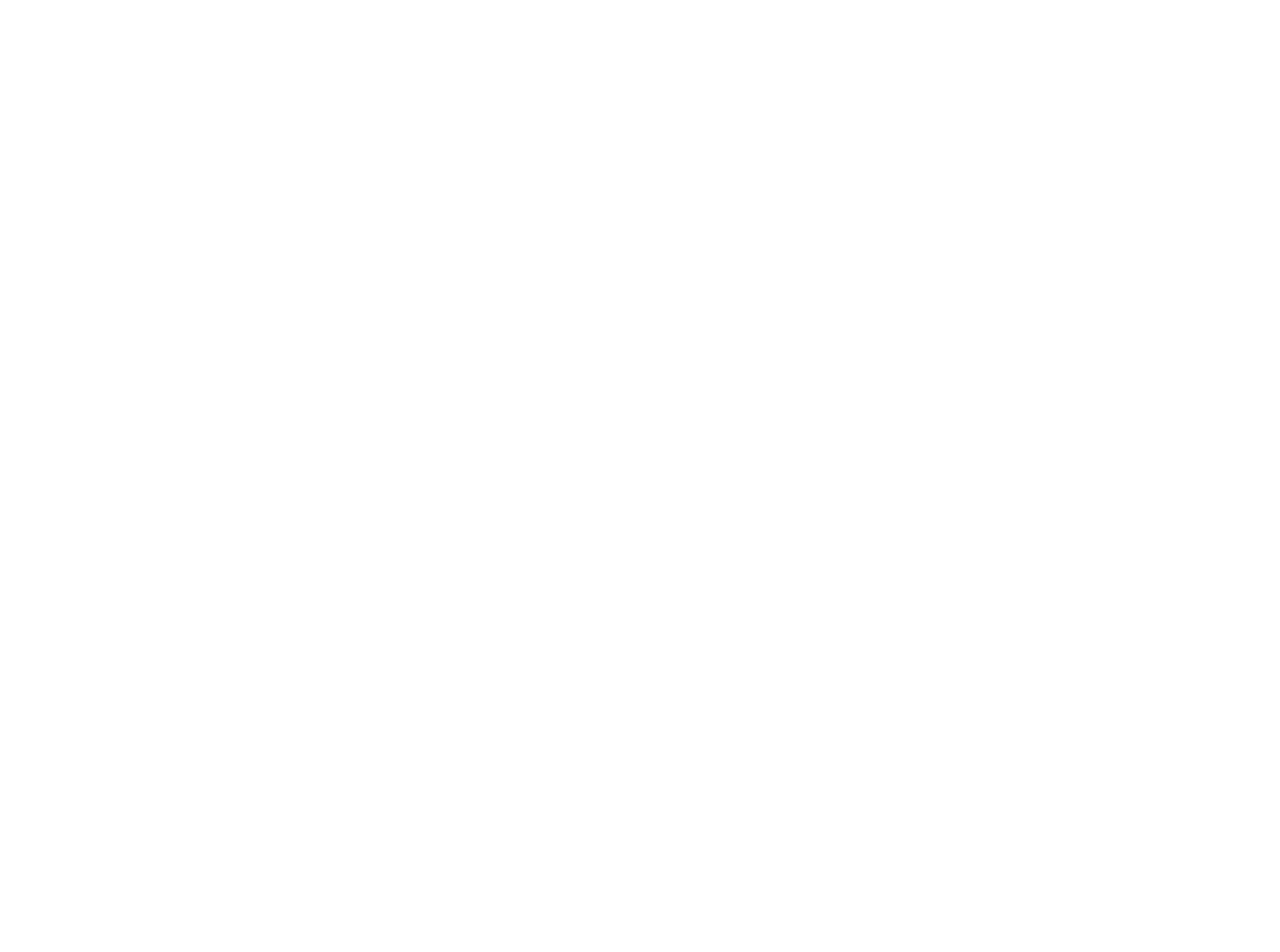
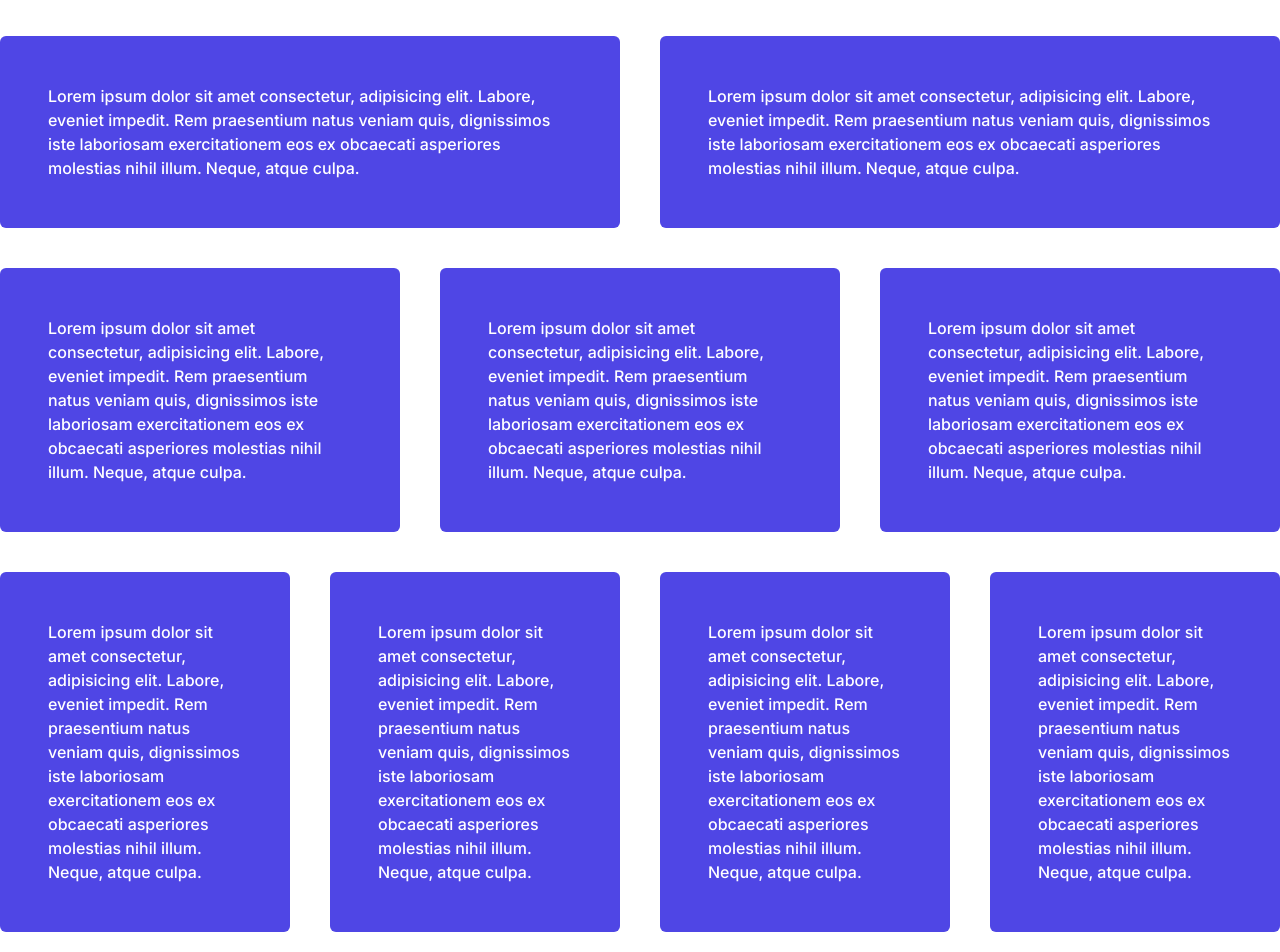
Before and after one commit to junaidsalam639/Next-Js-Class-04, a Next.js app: page / in a window 1280 px wide. Shown: the part 112-1064 px from the top of the page. Before the commit the page ends 800 px from the top, so only its background shows below. Built offline with nearby package versions, Linux system fonts and the light colour scheme; no server answers.

Commit message:
'tailwind'

```diff
--- /dev/null
+++ b/src/app/component/Practice.js
@@ -0,0 +1,52 @@
+'use client'
+import React from 'react'
+
+const Practice = () => {
+  return (
+    <>
+      <div className="container mx-auto">
+        <div className="row pt-32 grid lg:grid-cols-2 gap-10">
+            <div className='bg-indigo-600 text-white rounded-md font-medium mt-5 mb-5 p-12'>
+            Lorem ipsum dolor sit amet consectetur, adipisicing elit. Labore, eveniet impedit. Rem praesentium natus veniam quis, dignissimos iste laboriosam exercitationem eos ex obcaecati asperiores molestias nihil illum. Neque, atque culpa.
+            </div>
+            <div className='bg-indigo-600 text-white rounded-md font-medium mt-5 mb-5 p-12'>
+                Lorem ipsum dolor sit amet consectetur, adipisicing elit. Labore, eveniet impedit. Rem praesentium natus veniam quis, dignissimos iste laboriosam exercitationem eos ex obcaecati asperiores molestias nihil illum. Neque, atque culpa.
+            </div>
+        </div>
+      </div>
+
+      <div className="container mx-auto">
+        <div className="row grid lg:grid-cols-3 gap-10">
+            <div className='bg-indigo-600 text-white rounded-md font-medium mt-5 mb-5 p-12'>
+            Lorem ipsum dolor sit amet consectetur, adipisicing elit. Labore, eveniet impedit. Rem praesentium natus veniam quis, dignissimos iste laboriosam exercitationem eos ex obcaecati asperiores molestias nihil illum. Neque, atque culpa.
+            </div>
+            <div className='bg-indigo-600 text-white rounded-md font-medium mt-5 mb-5 p-12'>
+                Lorem ipsum dolor sit amet consectetur, adipisicing elit. Labore, eveniet impedit. Rem praesentium natus veniam quis, dignissimos iste laboriosam exercitationem eos ex obcaecati asperiores molestias nihil illum. Neque, atque culpa.
+            </div>
+            <div className='bg-indigo-600 text-white rounded-md font-medium mt-5 mb-5 p-12'>
+                Lorem ipsum dolor sit amet consectetur, adipisicing elit. Labore, eveniet impedit. Rem praesentium natus veniam quis, dignissimos iste laboriosam exercitationem eos ex obcaecati asperiores molestias nihil illum. Neque, atque culpa.
+            </div>
+        </div>
+      </div>
+
+      <div className="container mx-auto">
+        <div className="row grid lg:grid-cols-4 gap-10">
+            <div className='bg-indigo-600 text-white rounded-md font-medium mt-5 mb-5 p-12'>
+            Lorem ipsum dolor sit amet consectetur, adipisicing elit. Labore, eveniet impedit. Rem praesentium natus veniam quis, dignissimos iste laboriosam exercitationem eos ex obcaecati asperiores molestias nihil illum. Neque, atque culpa.
+            </div>
+            <div className='bg-indigo-600 text-white rounded-md font-medium mt-5 mb-5 p-12'>
+                Lorem ipsum dolor sit amet consectetur, adipisicing elit. Labore, eveniet impedit. Rem praesentium natus veniam quis, dignissimos iste laboriosam exercitationem eos ex obcaecati asperiores molestias nihil illum. Neque, atque culpa.
+            </div>
+            <div className='bg-indigo-600 text-white rounded-md font-medium mt-5 mb-5 p-12'>
+            Lorem ipsum dolor sit amet consectetur, adipisicing elit. Labore, eveniet impedit. Rem praesentium natus veniam quis, dignissimos iste laboriosam exercitationem eos ex obcaecati asperiores molestias nihil illum. Neque, atque culpa.
+            </div>
+            <div className='bg-indigo-600 text-white rounded-md font-medium mt-5 mb-5 p-12'>
+                Lorem ipsum dolor sit amet consectetur, adipisicing elit. Labore, eveniet impedit. Rem praesentium natus veniam quis, dignissimos iste laboriosam exercitationem eos ex obcaecati asperiores molestias nihil illum. Neque, atque culpa.
+            </div>
+        </div>
+      </div>
+    </>
+  )
+}
+
+export default Practice
--- a/src/app/page.js
+++ b/src/app/page.js
@@ -1,10 +1,11 @@
 import Navbar from './component/Navbar'
-
+import Practice from './component/Practice'
 
 export default function Home() {
   return (
 <>
 <Navbar />
+<Practice />
 </>
   )
 }
```
Also changed, not shown: 1 other file (tests, documents, lock files or other folders).
